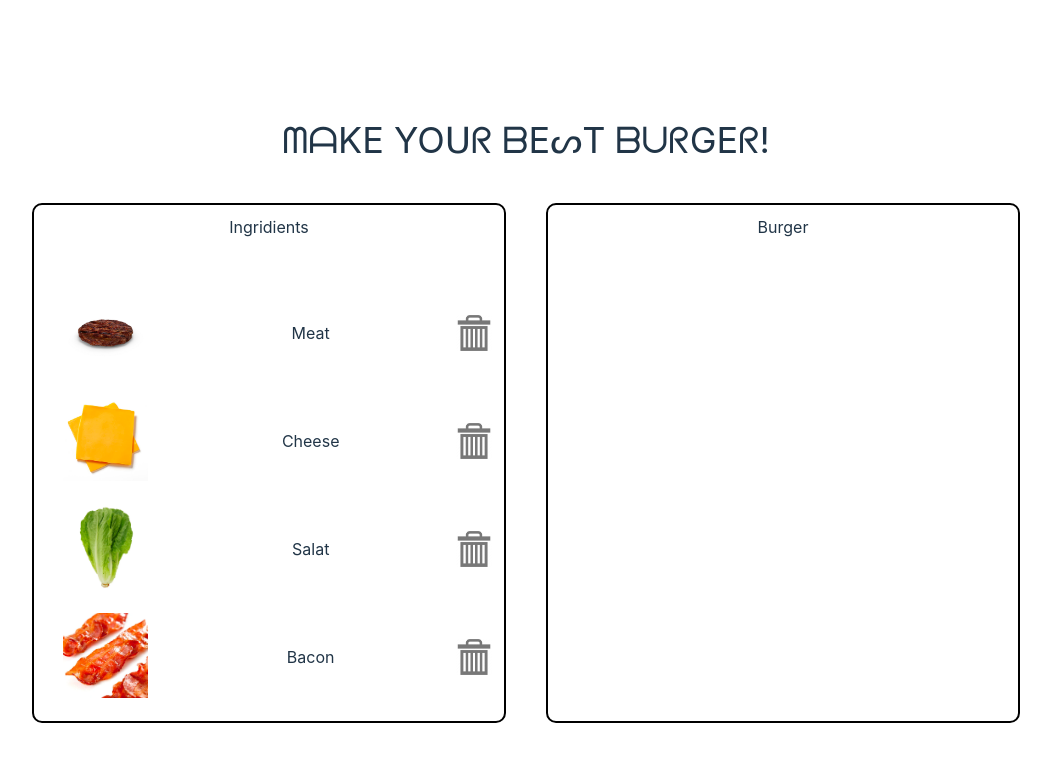
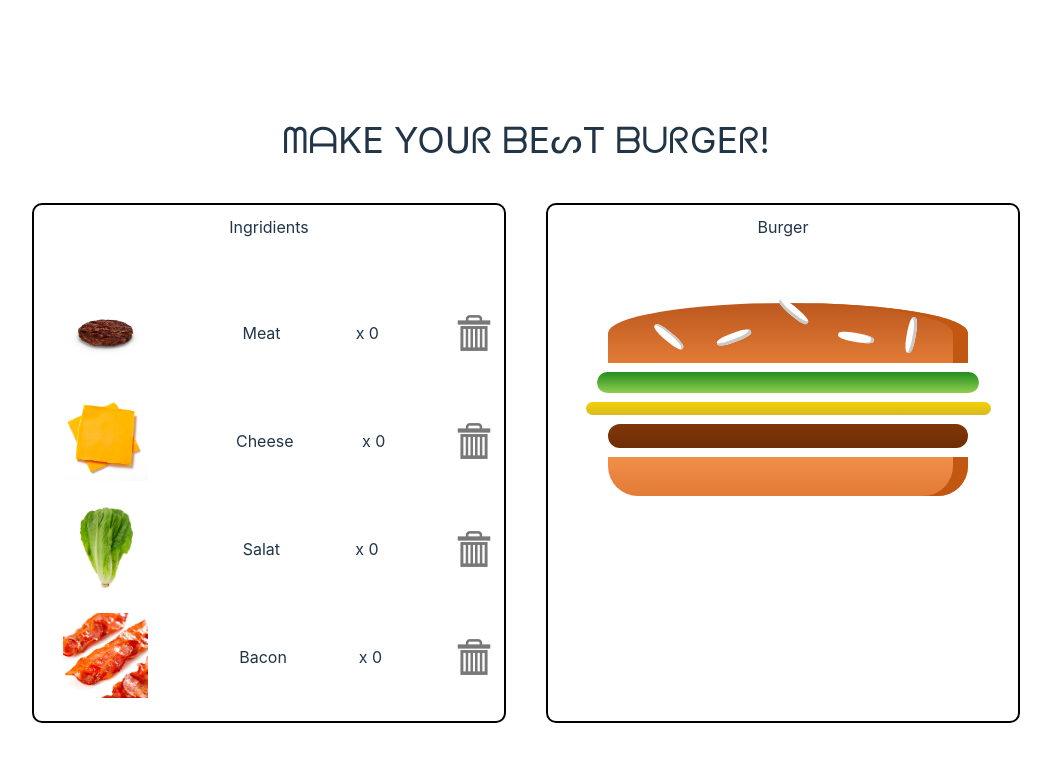
Before and after one commit to red88july/lab_work56, a React (Vite) app: page / in a window 1280 px wide. Shown: the top 762 px of the page, without its empty margins (114-1165 px from the left). Built offline with nearby package versions, Linux system fonts and the light colour scheme.

Commit message:
'Made state element with four object then change state. After that made event onClick on Button Ingredient'

```diff
--- a/src/App.tsx
+++ b/src/App.tsx
@@ -1,15 +1,30 @@
+import IngridientsComponent from './IngridientsComponent';
+import Ingredient from './Ingredient/Ingredient';
+import DeleteButton from './DeleteButton/DeleteButton';
+import Burger from './Burger/Burger';
 import './App.css';
-import Ingredient from './Ingredient/Ingredient';
-import IngridientsComponent from './IngridientsComponent';
-import DeleteButton from './DeleteButton/DeleteButton';
-
+import {useState} from 'react';
 
 function App() {
+
+  const [ingredientsData, setIngredientsData] = useState([
+    {name: 'Meat', count: 0},
+    {name: 'Cheese', count: 0},
+    {name: 'Salat', count: 0},
+    {name: 'Bacon', count: 0},
+  ]);
+
+  const onClickIngredients = (index: number) => {
+    const incridientCount = {...ingredientsData[index]};
+    incridientCount.count++;
+    const  incridientCountCopy = [...ingredientsData];
+    incridientCountCopy[index] = incridientCount;
+    setIngredientsData(incridientCountCopy);
+  };
+
     return (
       <div className='main-box'>
-
         <h3 className='title-burger'>ᗰᗩKE YOᑌᖇ ᗷEᔕT ᗷᑌᖇGEᖇ!</h3>
-
         <div className='box-items'>
           <div className='ingridients-box'>
             <span>Ingridients</span>
@@ -21,19 +36,21 @@ function App() {
                       name={ingredient.name}
                       price={ingredient.price}
                       image={ingredient.image}
+                      onClick={() => onClickIngredients(index)}
+                      count={ingredientsData[index].count}
                     />
                     <span>{ingredient.name}</span>
+                    <span>x {ingredientsData[index].count}</span>
                     <DeleteButton image={''}/>
                   </div>
                 ))}
               </div>
-
          </div>
           <div className='visualizer-burger-box'>
             <span>Burger</span>
+            <Burger />
           </div>
         </div>
-
       </div>
     );
 }
--- a/src/Burger/Burger.css
+++ b/src/Burger/Burger.css
@@ -0,0 +1,148 @@
+.main-burger-box {
+  padding: 5px;
+  margin: 50px auto auto auto;
+}
+
+.BreadBottom {
+  height: 13%;
+  width: 80%;
+  background: linear-gradient(#F08E4A, #e27b36);
+  border-radius: 0 0 30px 30px;
+  box-shadow: inset -15px 0 #c15711;
+  margin: 2% auto;
+}
+
+.BreadTop {
+  height: 20%;
+  width: 80%;
+  background: linear-gradient(#bc581e, #e27b36);
+  border-radius: 50% 50% 0 0;
+  box-shadow: inset -15px 0 #c15711;
+  margin: 2% auto;
+  position: relative;
+}
+
+.Seeds1 {
+  width: 10%;
+  height: 15%;
+  position: absolute;
+  background-color: white;
+  left: 30%;
+  top: 50%;
+  border-radius: 40%;
+  transform: rotate(-20deg);
+  box-shadow: inset -2px -3px #c9c9c9;
+}
+
+.Seeds1:after {
+  content: "";
+  width: 100%;
+  height: 100%;
+  position: absolute;
+  background-color: white;
+  left: -170%;
+  top: -260%;
+  border-radius: 40%;
+  transform: rotate(60deg);
+  box-shadow: inset -1px 2px #c9c9c9;
+}
+
+.Seeds1:before {
+  content: "";
+  width: 100%;
+  height: 100%;
+  position: absolute;
+  background-color: white;
+  left: 180%;
+  top: -50%;
+  border-radius: 40%;
+  transform: rotate(60deg);
+  box-shadow: inset -1px -3px #c9c9c9;
+}
+
+.Seeds2 {
+  width: 10%;
+  height: 15%;
+  position: absolute;
+  background-color: white;
+  left: 64%;
+  top: 50%;
+  border-radius: 40%;
+  transform: rotate(10deg);
+  box-shadow: inset -3px 0 #c9c9c9;
+}
+
+.Seeds2:before {
+  content: "";
+  width: 100%;
+  height: 100%;
+  position: absolute;
+  background-color: white;
+  left: 150%;
+  top: -130%;
+  border-radius: 40%;
+  transform: rotate(90deg);
+  box-shadow: inset 1px 3px #c9c9c9;
+}
+
+.Meat {
+  width: 80%;
+  height: 8%;
+  background: linear-gradient(#7f3608, #702e05);
+  margin: 2% auto;
+  border-radius: 15px;
+}
+
+.Cheese {
+  width: 90%;
+  height: 4.5%;
+  margin: 2% auto;
+  background: linear-gradient(#f4d004, #d6bb22);
+  border-radius: 20px;
+}
+
+.Salad {
+  width: 85%;
+  height: 7%;
+  margin: 2% auto;
+  background: linear-gradient(#228c1d, #91ce50);
+  border-radius: 20px;
+}
+
+.Bacon {
+  width: 80%;
+  height: 3%;
+  background: linear-gradient(#bf3813, #c45e38);
+  margin: 2% auto;
+}
+
+.Burger {
+  width: 100%;
+  margin: auto;
+  height: 250px;
+  overflow: auto;
+  text-align: center;
+  font-weight: bold;
+  font-size: 1.2rem;
+}
+
+@media (min-width: 1000px) and (min-height: 700px) {
+  .Burger {
+    width: 700px;
+    height: 600px;
+  }
+}
+
+@media (min-width: 500px) and (min-height: 401px) {
+  .Burger {
+    width: 450px;
+    height: 300px;
+  }
+}
+
+@media (min-width: 500px) and (max-height: 400px) {
+  .Burger {
+    width: 350px;
+    height: 200px;
+  }
+}
--- a/src/Burger/Burger.tsx
+++ b/src/Burger/Burger.tsx
@@ -0,0 +1,20 @@
+import './Burger.css';
+
+const Burger = () => {
+  return (
+    <div className='main-burger-box'>
+      <div className="Burger">
+        <div className="BreadTop">
+          <div className="Seeds1"></div>
+          <div className="Seeds2"></div>
+        </div>
+        <div className="Salad"></div>
+        <div className="Cheese"></div>
+        <div className="Meat"></div>
+        <div className="BreadBottom"></div>
+      </div>
+    </div>
+  );
+};
+
+export default Burger;
--- a/src/Ingredient/Ingredient.tsx
+++ b/src/Ingredient/Ingredient.tsx
@@ -1,22 +1,13 @@
-// import DeleteButton from '../DeleteButton/DeleteButton';
 import './Ingridient.css';
+import {IngridientsButton} from '../types';
 import React from 'react';
-
-interface IngridientsButton {
-  name: string,
-  image: string,
-  price: number,
-}
 
 const Ingredient: React.FC<IngridientsButton> = (props) => {
   return (
     <div className='elements-boxes'>
-      <button type='button' className='ingr-btn'>
+      <button type='button' className='ingr-btn' onClick={props.onClick}>
         <img src={props.image} alt={props.name} className='ingr-img'/>
       </button>
-      {/*<span>{props.name}</span>*/}
-      {/*<span>x 0</span>*/}
-      {/*<DeleteButton image={''}/>*/}
     </div>
   );
 };
```
Also changed, not shown: src/types.d.ts (added, +7 -0 lines).
